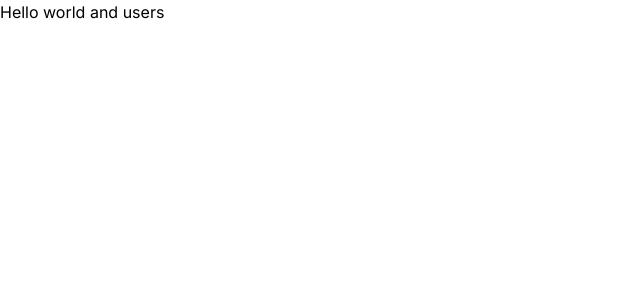
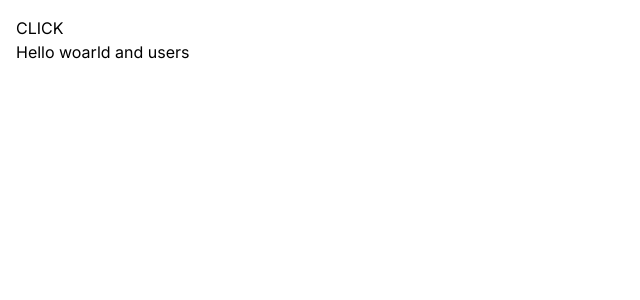
Before and after one commit to sergioignatev/next-moshe, a Next.js app: page /users in a window 1280 px wide. Shown: the top 300 px of the page, without its empty margins (0-640 px from the left). Built offline with nearby package versions, Linux system fonts and the light colour scheme.

Commit message:
use client

```diff
--- a/app/globals.css
+++ b/app/globals.css
@@ -19,5 +19,5 @@
 body {
   color: rgb(var(--foreground-rgb));
 
-
+padding: 1em;
 }
--- /dev/null
+++ b/app/users/button.tsx
@@ -0,0 +1,4 @@
+'use client'
+export function Button({name,onClick}:{name:string,onClick?:()=>void}){
+    return  <button onClick={()=>alert("Hello World")}>{name}</button>
+}
--- a/app/users/page.tsx
+++ b/app/users/page.tsx
@@ -1,4 +1,12 @@
+
+import { Button } from "./button"
+
 const  User=()=>{
-    return <h1>Hello world and users</h1>
+    return <>
+   <Button
+   name="CLICK"
+
+/>
+    <h1>Hello woarld and users</h1></>
 }
 export default User
```
